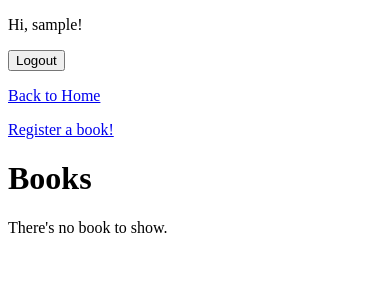
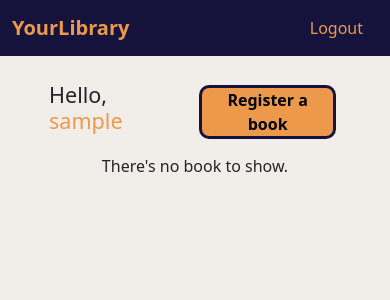
Before and after one commit to miachafer/django-virtual-library, a Django app: page /home/books/ in a window 390 px wide. Shown: the top 300 px of the page. Run offline with Django 3.2, Linux system fonts and the light colour scheme; the visitor is signed in with stand-in values (Sample User, id 1); data that the repository does not hold is empty.

Commit message:
Add style to books page

```diff
--- a/library/books/static/books/style.css
+++ b/library/books/static/books/style.css
@@ -56,3 +56,132 @@ html, body {
     width: 200px;
     margin: 0 auto;
 }
+
+.top {
+    width: 50%;
+    display: flex;
+    flex-direction: row;
+    margin: 0 auto;
+    justify-content:space-between;
+
+}
+
+.hello-user {
+    padding-top: 10px;
+    display: flex;
+    align-items: center;
+}
+
+.button-register-book {
+    padding-top: 10px;
+    align-items: center;
+}
+
+.inner-container-books{
+    text-align:center;
+    display:table-cell;
+    vertical-align: text-top;
+    padding-top: 60px;
+}
+
+.books-list {
+    width: 100%;
+    display: flex;
+    flex-direction: column;
+    align-self: auto;
+    /* margin-bottom: 40px; */
+}
+
+.card {
+    border-radius: 15px;
+    margin-bottom: 20px;
+    width: 50%;
+    align-self: center;
+}
+
+.card-body {
+    text-align: left;
+}
+
+h3 {
+    color:#EC994B;
+    font-weight: 500;
+    margin-bottom: 0px;
+}
+
+h5 {
+    color:#15133C;
+    font-weight: 400;
+}
+
+.info {
+    color: #15133C;
+    font-weight: 500;
+}
+
+.paragraph {
+    margin-bottom: 5px;
+}
+
+.top-register-book {
+    width: 50%;
+    display: flex;
+    flex-direction: column;
+    margin: 0 auto;
+}
+
+.form-register-book {
+    text-align: left;
+}
+
+.register-book-label {
+    font-size:15px;
+    padding-top: 5px;
+}
+
+@media (max-width: 1000px) {
+    .top-register-book {
+        width: 80%;
+        display: flex;
+        flex-direction: column;
+        margin: 0 auto;
+    }
+
+    .login-button {
+        width: fit-content;
+        padding: fit-content;
+    }
+
+    .card {
+        border-radius: 15px;
+        margin-bottom: 20px;
+        width: 80%;
+        align-self: center;
+    }
+
+    .top {
+        width: 80%;
+        display: flex;
+        flex-direction: row;
+        margin: 0 auto;
+        justify-content:space-between;
+    }
+
+    .hello-user {
+        padding-top: 10px;
+        display: flex;
+        align-items: center;
+    }
+
+    .button-register-book {
+        padding-top: 10px;
+    }
+
+    .login-button {
+        height: fit-content;
+    }
+
+    h4 {
+        text-align: left;
+    }
+}
--- a/library/books/templates/books/books.html
+++ b/library/books/templates/books/books.html
@@ -1,34 +1,113 @@
+{% load static %}
 <!DOCTYPE html>
-<html lang="en-us">
+<html lang="en">
   <head>
-    <title>Library</title>
-    <meta charset="utf-8">
+    <meta charset="UTF-8" />
+    <meta http-equiv="X-UA-Compatible" content="IE=edge" />
+    <meta name="viewport" content="width=device-width, initial-scale=1.0" />
+    <link
+      href="https://cdn.jsdelivr.net/npm/bootstrap@5.2.0-beta1/dist/css/bootstrap.min.css"
+      rel="stylesheet"
+      integrity="sha384-0evHe/X+R7YkIZDRvuzKMRqM+OrBnVFBL6DOitfPri4tjfHxaWutUpFmBp4vmVor"
+      crossorigin="anonymous"
+    />
+    <link href="{% static 'books/style.css' %}" rel="stylesheet" />
+    <title>YourLibrary - Books</title>
   </head>
   <body>
+    <div class="outer-container">
+      <div
+        class="position-absolute top-0 start-0"
+        style="width: 100%"
+      >
+        <nav class="fixed-top navbar navbar-expand-lg" style="background-color: #15133c">
+          <div class="container-fluid">
+            <a
+              class="navbar-brand"
+              style="color: #ec994b; font-weight: 600"
+              href="{% url 'home' %}"
+              >YourLibrary</a
+            >
             {% if user.is_authenticated %}
-      <p>Hi, {{ user.username }}!</p>
-      <form action="{% url 'logout' %}">
-        {% csrf_token %}
-        <input type="submit" value="Logout">
-      </form>
-      <p><a href="{% url 'home' %}">Back to Home<a></p>
-      <a href="{% url 'books_register' %}">Register a book!</a>
-    <h1>Books</h1>
+            <a
+              class="nav-link active"
+              style="color: #ec994b; font-weight: 400; margin-right: 15px"
+              href="{% url 'logout' %}"
+              >Logout
+            </a>
+            {% else %}
+            <a
+              class="nav-link active"
+              style="color: #ec994b; font-weight: 400; margin-right: 15px"
+              href="{% url 'home' %}"
+              >Home
+            </a>
+            {% endif %}
+          </div>
+        </nav>
+      </div>
+      <div class="inner-container-books">
+      {% if user.is_authenticated %}
+        <div class="top">
+          <div class="hello-user">
+            <h4 style="padding: 0 10px">
+              Hello, <span style="color: #ec994b">{{ user.username }}</span>
+            </h4>
+          </div>
+          <div class="button-register-book">
+            <a href="{% url 'books_register' %}">
+              <button
+                class="login-button"
+                style="width: fit-content; padding: 0 10px">
+                Register a book
+              </button></a>
+          </div>
+        </div>
         {% if books %}
-      {% for book in books %}
-        <h3>Book: {{ book.name }}</h3>
-        <p>Author: {{ book.author }} </p>
-        <p>Release date: {{ book.release_date }} </p>
-        <p>Synopsis: {{ book.synopsis }} </p>
+          {% for book in books%}
+            <div class="books-list">
+              <div class="card">
+                <div class="card-body">
+                  <div><h3>{{ book.name }}</h3></div>
+                  <div><h5>{{ book.author }}</h5></div>
+                  <div>
+                    <p class="paragraph">
+                      <span class="info">Release date:</span> {{ book.release_date}}
+                    </p>
+                  </div>
+                  <div>
+                    <p class="paragraph">
+                      <span class="info">Synopsis:</span> {{ book.synopsis }}
+                    </p>
+                  </div>
+                </div> {% comment %} cardbody {% endcomment %}
+              </div> {% comment %} card {% endcomment %}
+            </div> {% comment %} books-list {% endcomment %}
           {% endfor %}
         {% else %}
-    <p>There's no book to show.</p>
+        <p style="font-weight: 500;">There's no book to show.</p>
         {% endif %}
       {% else %}
-    <p></p>You have to be logged in to access our list of books!</p>
-    <hr>
-    <p>Go to <a href="{% url 'login' %}">login page<a></p>
+        <div class="top-register-book">
+          <div>
+            <h2 style="text-align: left; padding-top: 15px">Books</h2>
+          </div>
+          <div style="margin: 25px;">
+            <h5>Sorry! You have to be logged in to see our list of books.</h5>
+          </div>
+          <div>
+            <a href="{% url 'login' %}">
+              <button class="login-button" style="width: 200px">Login</button>
+            </a>
+          </div>
+          <div>
+              <a href="{% url 'register' %}">
+                  <button class="register-button" style="width: 200px">Register</button>
+              </a>
+          </div>
+        </div>
       {% endif %}
-
+      </div>
+    </div>
   </body>
 </html>
```
Lines whose indentation alone changed are shown as unchanged.
